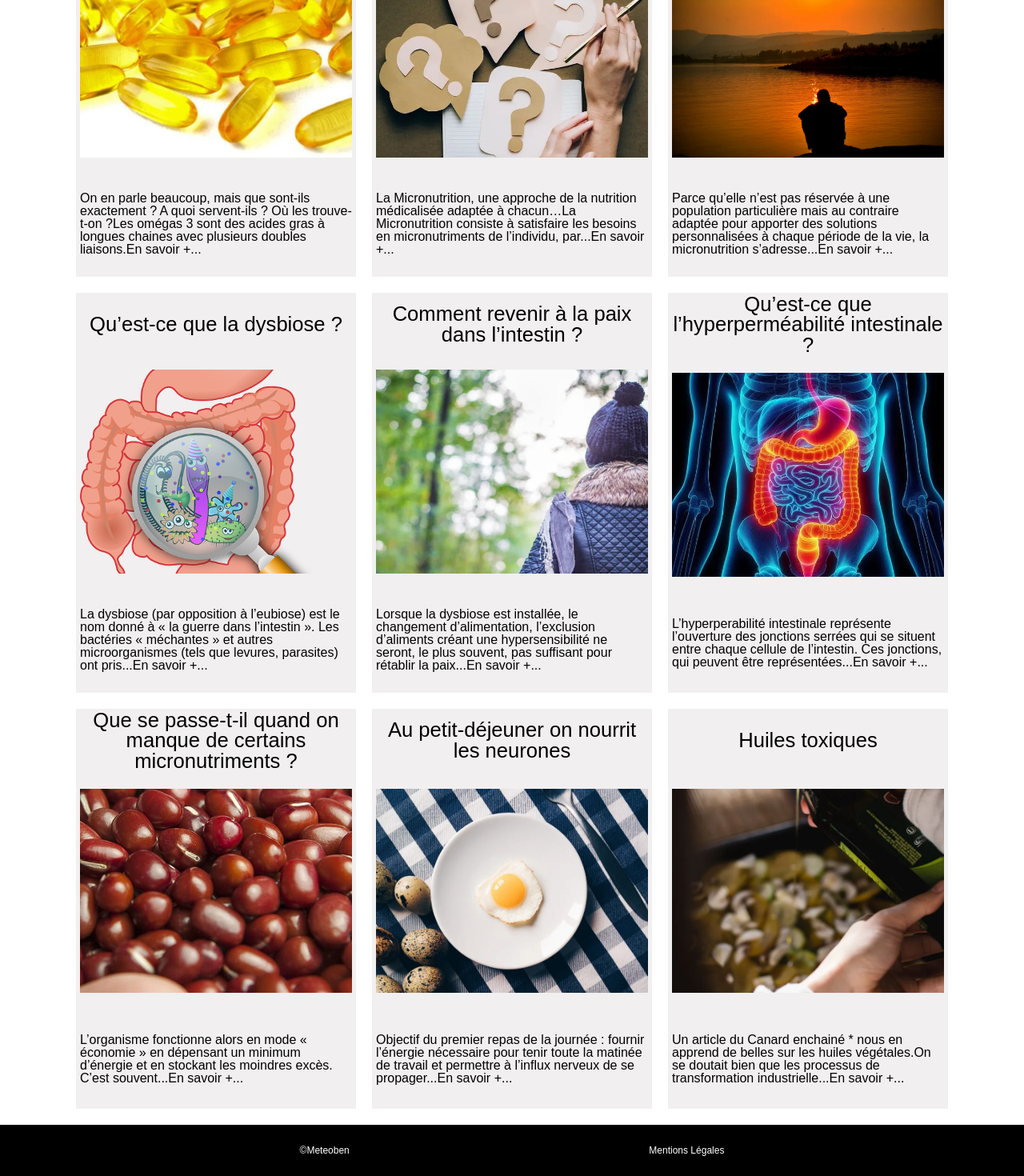
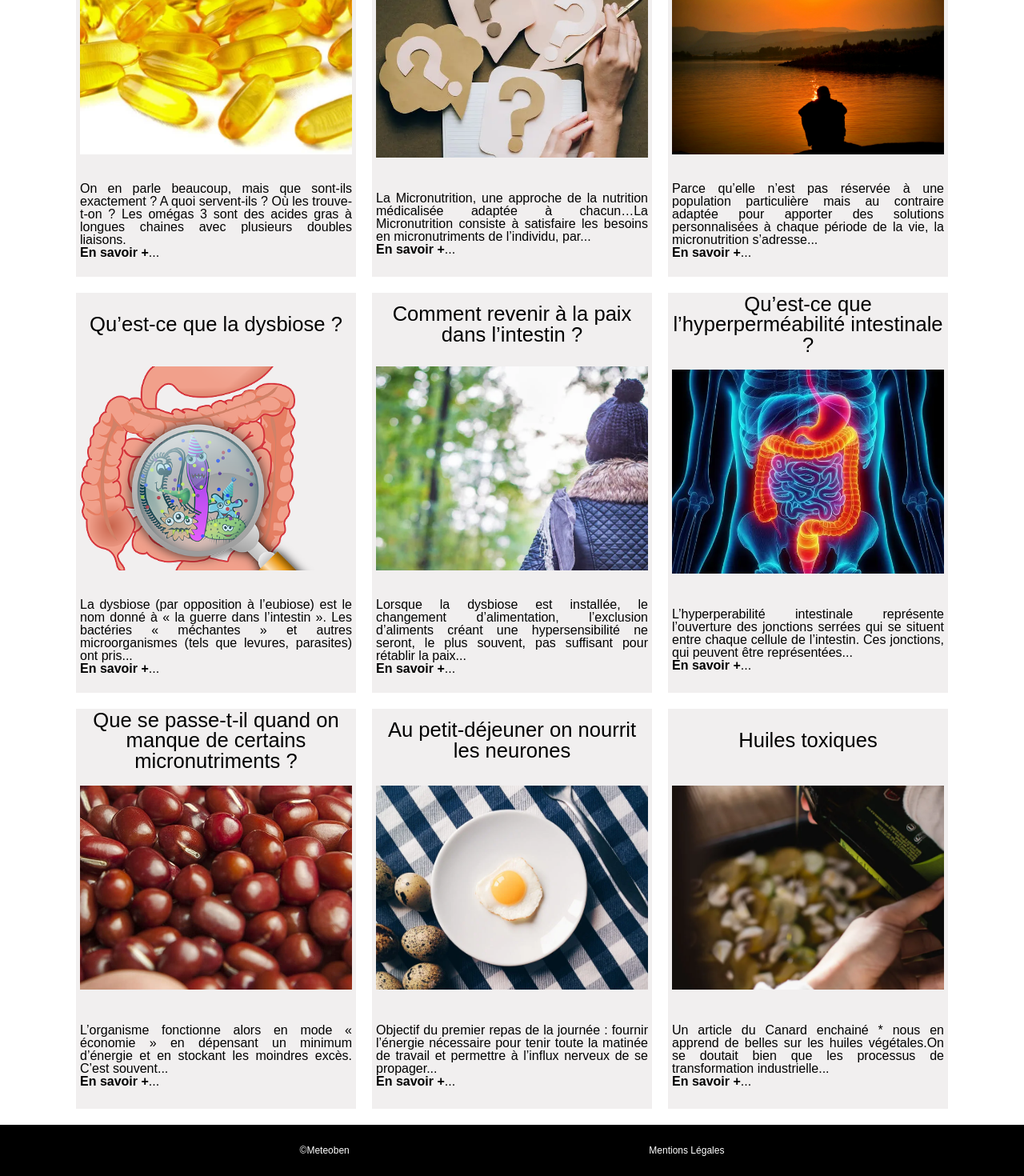
Before and after one commit to Ben43200/brunel-vite, a React (Vite) app: page /blog in a window 1280 px wide. Shown: the part 334-1804 px from the top of the page at 80% size. Built offline with nearby package versions, Linux system fonts and the light colour scheme.

Commit message:
ok en savoir + à la ligne gras pas d'erreur en console

```diff
--- a/src/assets/BlogData.jsx
+++ b/src/assets/BlogData.jsx
@@ -4,19 +4,15 @@ export const BLOGDATAS = [
     name: "Que sont les omégas 3?",
     image: "images/omega.webp",
     alt: "image omega",
-    text:
-      "On en parle beaucoup, mais que sont-ils exactement ? A quoi servent-ils ? Où les trouve-t-on ?" +
-      "Les omégas 3 sont des acides gras à longues chaines avec plusieurs doubles liaisons.En savoir +...",
-    completText: [
-      "On en parle beaucoup, mais que sont-ils exactement ? A quoi servent-ils ? Où les trouve-t-on ?",
-      "Les omégas 3 sont des acides gras à longues chaines avec plusieurs doubles liaisons. Ce sont des acides gras polyinsaturés. Le précurseur en est l’acide alpha linolénique : il se transforme grâce à différentes enzymes en EPA et DHA, qui sont les omégas 3." +
-        "Nos membranes cellulaires sont formées de deux couches d’acides gras. Si nous manquons d’omégas 3, elles seront plus rigides, alors notre réponse inflammatoire lors d’attaques virales, bactériennes… sera exagérée.",
-      "C’est pourquoi les omégas 3 sont si importants pour nous protéger des problèmes cardiovasculaires. Ils ont un rôle « antiinflammatoire ». Ils sont prioritaires pour nos yeux, notre peau, et notre cerveau….",
-      "  L’acide alpha linolénique se trouve dans les végétaux : colza, lin, caméline, noix, mâche, roquette, pourpier, jeunes pousses d’épinard, algues." +
-        "",
-      "L’EPA et DHA se trouvent dans les poissons gras : sardines, maquereaux, saumon, thon, algues et dans les produits provenant de la filière bleu-blanc-cœur (Cf. «Au petit déjeuner, on nourrit ses neurones »)." +
-        "",
-      "Dans beaucoup de situations  (enfant de moins de 18 mois, adulte de plus de 70 ans, dysbiose, stress, insulinorésistance, diabète, prises de certains médicaments…), une des enzymes qui transforme l’acide alpha linolénique en omégas 3 ne fonctionne pas bien. C’est pourquoi il est important d’apporter à notre corps chaque jour des sources végétales du précurseur, et régulièrement des sources animales d’omégas3.",
+    text: [
+      <p key={1}>
+        On en parle beaucoup, mais que sont-ils exactement ? A quoi servent-ils
+        ? Où les trouve-t-on ? Les omégas 3 sont des acides gras à longues
+        chaines avec plusieurs doubles liaisons.
+      </p>,
+      <p key={2}>
+        <strong>En savoir +</strong>...
+      </p>,
     ],
   },
   {
@@ -24,20 +20,16 @@ export const BLOGDATAS = [
     name: "Qu’est-ce que la micronutrition ?",
     image: "images/micronutrition-v2.webp",
     alt: "image micronutrition",
-    text: "La Micronutrition, une approche de la nutrition médicalisée adaptée à chacun…La Micronutrition consiste à satisfaire les besoins en micronutriments de l’individu, par...En savoir +...",
-    // completText: [<p>text1</p>,<p>text2</p>],
-    completText: [
-      "La Micronutrition, une approche de la nutrition médicalisée adaptée à chacun...\n",
-      "" +
-        "La Micronutrition consiste à satisfaire les besoins en micronutriments de l’individu, par une alimentation diversifiée, associée si nécessaire à une complémentation personnalisée. Elle trouve ses fondements dans les recherches effectuées sur les liens avérés entre alimentation, santé et prévention.",
-      "Pourquoi la Micronutrition plutôt que la nutrithérapie ?",
-      "La Micronutrition s’intéresse à l’impact des micronutriments sur la santé et vise à optimiser le statut en micronutriments de l’organisme de manière individualisée. Elle choisit donc de regarder les précieuses molécules qui se trouvent dans notre assiette et la façon dont notre organisme les utilise. Elle prend toute sa dimension aujourd’hui avec une alimentation qui se caractérise par l’augmentation de l’apport calorique au détriment de la densité en micronutriments. C’est ce qu’on appelle d’ailleurs « les calories vides ».",
-      "Les MICROnutriments : des composés MEGAimportants",
-      "Schématiquement, on retrouve dans nos aliments :",
-      "",
-      "- des macronutriments qui fournissent l’énergie et la force nécessaires à l’organisme. Ce sont les lipides, les glucides et les protéines.",
-      "- des micronutriments qui ne jouent aucun rôle énergétique mais dont le rôle est fondamental pour le fonctionnement de l’ensemble des métabolismes. Ce sont les vitamines, minéraux, oligo-éléments, acides gras essentiels mais aussi les flavonoïdes, acides aminés, probiotiques ...",
-      "  Tous ces éléments donnent la valeur nutritionnelle de l’assiette.",
+    // text: <div><p>La Micronutrition, une approche de la nutrition médicalisée adaptée à chacun…La Micronutrition consiste à satisfaire les besoins en micronutriments de l’individu, par...</p><p><strong>En savoir +</strong>...</p></div>,
+    text: [
+      <p key={1}>
+        La Micronutrition, une approche de la nutrition médicalisée adaptée à
+        chacun…La Micronutrition consiste à satisfaire les besoins en
+        micronutriments de l’individu, par...
+      </p>,
+      <p key={2}>
+        <strong>En savoir +</strong>...
+      </p>,
     ],
   },
   {
@@ -45,44 +37,49 @@ export const BLOGDATAS = [
     name: "Quand faire appel à la micronutrition ?",
     image: "images/appel-micronutrition.webp",
     alt: "image appel micronutrition",
-    text: "Parce qu’elle n’est pas réservée à une population particulière mais au contraire adaptée pour apporter des solutions personnalisées à chaque période de la vie, la micronutrition s’adresse...En savoir +...",
-    completText: [
-      "  Parce qu’elle n’est pas réservée à une population particulière mais au contraire adaptée pour apporter des solutions personnalisées à chaque période de la vie, la micronutrition s’adresse à tous ceux qui :",
-      "• souffrent d’inconfort digestif, du syndrome du colon irritable, de colite, de troubles de la détoxication,",
-      "• rencontrent des problèmes de concentration, de mémoire, de sommeil,",
-      "• se plaignent de douleurs musculaires, articulaires ou rhumatismales,",
-      "• sont particulièrement sensibles aux refroidissements hivernaux, aux allergies",
-      "• se sentent fatigués, déprimés,",
-      "• rencontrent des désordres hormonaux (cycles irréguliers, ménopause, troubles de la prostate),",
-      "• souffrent de syndrome métabolique, diabète, obésité,",
-      "• souhaitent affiner leur silhouette tout en restant en forme et en bonne santé,",
-      "• désirent optimiser leurs performances sportives,",
-      "• souhaitent une alimentation équilibrée durant leur grossesse pour leur bien-être et celui du bébé,",
-      "• souhaitent favoriser la croissance physique, intellectuelle et émotionnelle de leurs enfants et adolescents,",
-      "• souhaitent vivre en forme pleinement et le plus longtemps possible…",
-      "        … quelques situations, entre-autres, pour lesquelles la micronutrition s’avère efficace et sans effets secondaires désagréables.",
+    // text: "Parce qu’elle n’est pas réservée à une population particulière mais au contraire adaptée pour apporter des solutions personnalisées à chaque période de la vie, la micronutrition s’adresse...En savoir +...",
+    text: [
+      <p key={1}>
+        Parce qu’elle n’est pas réservée à une population particulière mais au
+        contraire adaptée pour apporter des solutions personnalisées à chaque
+        période de la vie, la micronutrition s’adresse...
+      </p>,
+      <p key={2}>
+        <strong>En savoir +</strong>...
+      </p>,
     ],
-    // completText: ["text1","text2"],
   },
   {
     id: 3,
     name: "Qu’est-ce que la dysbiose ?",
     image: "images/dysbiose.png",
     alt: "image dysbiose",
-    text: "La dysbiose (par opposition à l’eubiose) est le nom donné à « la guerre dans l’intestin ». Les bactéries « méchantes » et autres microorganismes (tels que levures, parasites) ont pris...En savoir +...",
-    completText: [
-      "La dysbiose (par opposition à l’eubiose) est le nom donné à « la guerre dans l’intestin ». Les bactéries « méchantes » et autres microorganismes (tels que levures, parasites) ont pris le dessus sur nos bactéries amies. Cette dysbiose est certainement à l’origine de toutes maladies chroniques (syndrome métabolique, diabète, obésité, problèmes cardiovasculaires, maladies auto-immunes, allergies, fatigue chronique, dépression, fibromyalgie, problème de peau…). La « mal bouffe », le stress, la prise de médicaments sont souvent des facteurs responsables ou déclenchants. C’est pourquoi, il faut veiller à bien nourrir le microbiote avec une alimentation saine, la moins transformée possible (partir de l’aliment brut et le cuisiner soi-même), très variée, riche en micronutriments (avec légumes et fruits de saison bio), la moins raffinée possible, et réapprendre à bien mastiquer pour permettre une bonne digestion. Une éviction alimentaire sera nécessaire dans les cas d’hypersensibilité à certains aliments (gluten, protéines de lait de vache, lactose, œufs, Fodmap…).",
+    text: [
+      <p key={1}>
+        La dysbiose (par opposition à l’eubiose) est le nom donné à « la guerre
+        dans l’intestin ». Les bactéries « méchantes » et autres microorganismes
+        (tels que levures, parasites) ont pris...
+      </p>,
+      <p key={2}>
+        <strong>En savoir +</strong>...
+      </p>,
     ],
-    // completText: ["text1","text2"],
   },
   {
     id: 4,
     name: "Comment revenir à la paix dans l’intestin ?",
     image: "images/paix-intestin.webp",
     alt: "image paix intestin",
-    text: "Lorsque la dysbiose est installée, le changement d’alimentation, l’exclusion d’aliments créant une hypersensibilité ne seront, le plus souvent, pas suffisant pour rétablir la paix...En savoir +...",
-    completText: [
-      "Lorsque la dysbiose est installée, le changement d’alimentation, l’exclusion d’aliments créant une hypersensibilité ne seront, le plus souvent, pas suffisant pour rétablir la paix. Il faut réensemencer, durant plusieurs mois et en quantité suffisante, le tube digestif avec des probiotiques (bactéries amies), des prébiotiques  (fibres indigestibles qui nourriront les bactéries amies leurs permettant de se développer et de libérer des acides gras volatils dont le N-butyrate), et des micronutriments essentiels (glutamine, zinc, vitamine A, N-butyrate,…) aux cellules intestinales. Ces nutriments permettront de réparer la muqueuse intestinale et résoudront l’hyperperméabilité intestinale.",
+    // text: "Lorsque la dysbiose est installée, le changement d’alimentation, l’exclusion d’aliments créant une hypersensibilité ne seront, le plus souvent, pas suffisant pour rétablir la paix...En savoir +...",
+    text: [
+      <p key={1}>
+        Lorsque la dysbiose est installée, le changement d’alimentation,
+        l’exclusion d’aliments créant une hypersensibilité ne seront, le plus
+        souvent, pas suffisant pour rétablir la paix...
+      </p>,
+      <p key={2}>
+        <strong>En savoir +</strong>...
+      </p>,
     ],
   },
   {
@@ -90,10 +87,16 @@ export const BLOGDATAS = [
     name: "Qu’est-ce que l’hyperperméabilité intestinale ?",
     image: "images/hypermeabilite.webp",
     alt: "photo hyperméabilité intestinale",
-    text: "L’hyperperabilité intestinale représente l’ouverture des jonctions serrées qui se situent entre chaque cellule de l’intestin. Ces jonctions, qui peuvent être représentées...En savoir +...",
-    // completText: ["text1", "text2"],
-    completText: [
-      "L’hyperperméabilité intestinale représente l’ouverture des jonctions serrées qui se situent entre chaque cellule de l’intestin. Ces jonctions, qui peuvent être représentées comme des portes, doivent être fermées, elles s’ouvrent de temps en temps pendant un bref instant pour permettre à notre système immunitaire de se « former » et de ne pas réagir à tout étranger. Quand la dysbiose est présente depuis longtemps, nous retrouvons le plus souvent une hyperperméabilité intestinale. Ces portes ouvertes laissent passer des bouts de nutriments mal digérés et des endotoxines (toxines provenant de certaines bactéries intestinales).  Ce passage de « molécules étrangères » dans notre organisme représente une attaque pour notre système immunitaire qui va réagir plus ou moins fortement. Ceci pouvant engendrer des maladies chroniques (syndrome métabolique, diabète, obésité, problèmes cardiovasculaires, maladies auto-immunes, allergies, fatigue chronique, dépressions, fibromyalgie, problèmes de peau…).",
+
+    text: [
+      <p key={1}>
+        L’hyperperabilité intestinale représente l’ouverture des jonctions
+        serrées qui se situent entre chaque cellule de l’intestin. Ces
+        jonctions, qui peuvent être représentées...
+      </p>,
+      <p key={2}>
+        <strong>En savoir +</strong>...
+      </p>,
     ],
   },
   {
@@ -101,9 +104,14 @@ export const BLOGDATAS = [
     name: "Que se passe-t-il quand on manque de certains micronutriments ?",
     image: "images/manque-micronutriments.webp",
     alt: "legumineuse",
-    text: "L’organisme fonctionne alors en mode « économie » en dépensant un minimum d’énergie et en stockant les moindres excès. C’est souvent...En savoir +...",
-    completText: [
-      "L’organisme fonctionne alors en mode « économie » en dépensant un minimum d’énergie et en stockant les moindres excès. C’est souvent le cas après des régimes amaigrissants draconiens et répétitifs, après une grossesse ou un allaitement. La micronutrition va donc partir à la découverte des multiples verrous (carences, déséquilibres, déficits) qui entraînent des problèmes de digestion ou empêchent de perdre du poids, sans faire un calcul savant des calories, et donner les clés pour lever ces verrous.",
+    text: [
+      <p key={1}>
+        L’organisme fonctionne alors en mode « économie » en dépensant un
+        minimum d’énergie et en stockant les moindres excès. C’est souvent...
+      </p>,
+      <p key={2}>
+        <strong>En savoir +</strong>...
+      </p>,
     ],
   },
   {
@@ -111,28 +119,36 @@ export const BLOGDATAS = [
     name: "Au petit-déjeuner on nourrit les neurones",
     image: "images/petit-dej.webp",
     alt: "image oeuf petit dej",
-    text: "Objectif du premier repas de la journée : fournir l’énergie nécessaire pour tenir toute la matinée de travail et permettre à l’influx nerveux de se propager...En savoir +...",
-    completText: ["Objectif du premier repas de la journée : fournir l'énergie nécessaire pour tenir toute la matinée de travail et permettre à l'influx nerveux de se propager le long de nos neurones. Pour cela, nous avons besoin de neuromédiateurs, en particulier la dopamine qui se comporte comme la clé dans le contact d'une voiture pour bien démarrer la journée, et la noradrénaline (transformée à partir de la dopamine) qui est comme l’accélérateur . Cette dopamine a besoin d'un précurseur qui est un acide aminé: la tyrosine. Cet acide aminé est essentiel, c'est à dire que nous ne pouvons pas nous-même le synthétiser; il faut donc l'amener par l'alimentation. Il se trouve en particulier dans les protéines animales.",
-    "Côté menus : n'hésitez-pas à mettre un peu de salé dans votre assiette: 1 œuf bio ou bleu-blanc-coeur*si possible à la coque ou au plat, et 1 tranche de jambon ou du bacon maigre ou de truite fumée ou des sardines ou 1 portion de fromage brebis ou chèvre ou 1/2 à 1 yaourt de brebis ou chèvre ou  soja.",
-    "  30g de fruits à coque (en particulier des noix de Grenoble ou noix du Brésil) ou 1 c à c de purée d'amandes ou de noisettes, 1 c à s de graines de lin mixées pour apporter des \"bons acides gras\" précurseurs des omégas 3." ,
-  "  une petite portion de céréales sans sucre ajouté , comme des flocons d'avoine ou épeautre ou châtaigne, ou du muesli ou du pain au sarrasin ou au petit épeautre ou au levain bio.",
-  " 1 fruit de saison bio;  éviter le jus de fruit même 100% pur jus.",
-  "  Ajoutez 1 boisson (thé vert, café, céréales torréfiées, chicorée).",
-  "   Ainsi, vous pouvez varier votre petit déjeuner en fonction de vos envies et de votre emploi du temps.",
-  "  *bleu-blanc-coeur: animaux nourris avec des graines de lin. On retrouve donc des omégas 3 dans les œufs, le jambon, le lait... Ces produits se trouvent dans certaines grandes surfaces. http://www.bleu-blanc-coeur.org/" ,
-  ]
-
+    text: [
+      <p key={1}>
+        Objectif du premier repas de la journée : fournir l’énergie nécessaire
+        pour tenir toute la matinée de travail et permettre à l’influx nerveux
+        de se propager...
+      </p>,
+      <p key={2}>
+        <strong>En savoir +</strong>...
+      </p>,
+    ],
   },
   {
     id: 8,
     name: "Huiles toxiques ",
     image: "images/huiles-toxiques.webp",
     alt: "image huiles toxiques",
-    text: "Un article du Canard enchainé * nous en apprend de belles sur les huiles végétales.On se doutait bien que les processus de transformation industrielle...En savoir +...",
-    completText: ["Un article du Canard enchainé * nous en apprend de belles sur les huiles végétales." ,
-    " On se doutait bien que les processus de transformation industrielle des huiles n’amélioraient pas leurs qualités nutritionnelles, mais cela va au-delà de ce que l’on imagine !" ,
-    "En effet, après le broyage des graines des oléagineux, il est ajouté de l’hexane, un dérivé du pétrole qui rend le mélange moins trouble, puis après un passage en centrifugeuse, l’huile brute est traité à la soude caustique pour la débarrasser des acides gras indésirables. Elle est décolorée avec du charbon actif, puis décarbonisée par chauffage sous vide entre 180° et 240°C à la vapeur d’eau.",
-    "D’après l’Efsa, l’Autorité européenne de sécurité des aliments, ces manipulations fabriquent des contaminants toxiques."
+    text: [
+      <p key={1}>
+        Un article du Canard enchainé * nous en apprend de belles sur les huiles
+        végétales.On se doutait bien que les processus de transformation
+        industrielle...
+      </p>,
+      <p key={2}>
+        <strong>En savoir +</strong>...
+      </p>,
     ],
+    // completText: ["Un article du Canard enchainé * nous en apprend de belles sur les huiles végétales." ,
+    // " On se doutait bien que les processus de transformation industrielle des huiles n’amélioraient pas leurs qualités nutritionnelles, mais cela va au-delà de ce que l’on imagine !" ,
+    // "En effet, après le broyage des graines des oléagineux, il est ajouté de l’hexane, un dérivé du pétrole qui rend le mélange moins trouble, puis après un passage en centrifugeuse, l’huile brute est traité à la soude caustique pour la débarrasser des acides gras indésirables. Elle est décolorée avec du charbon actif, puis décarbonisée par chauffage sous vide entre 180° et 240°C à la vapeur d’eau.",
+    // "D’après l’Efsa, l’Autorité européenne de sécurité des aliments, ces manipulations fabriquent des contaminants toxiques."
+    // ],
   },
 ];
--- a/src/pages/blog/Blog.jsx
+++ b/src/pages/blog/Blog.jsx
@@ -23,7 +23,7 @@ const Blog = () =>{
             <Link to={`/blog/blogitem/${id}`} id="blog-card" key={id}>
             <h1>{blogdata.name}</h1>
             <img className="blog-data-img" src={`/${blogdata.image}`} alt={`${blogdata.alt}`} />
-            <p>{blogdata.text}</p>
+            <div>{blogdata.text}</div>
             {/* <div className="complet-text">
             {BLOGDATAS[id].completText.map((completTexti,id) =>(
                 <div key={id}>{completTexti}</div>
```
